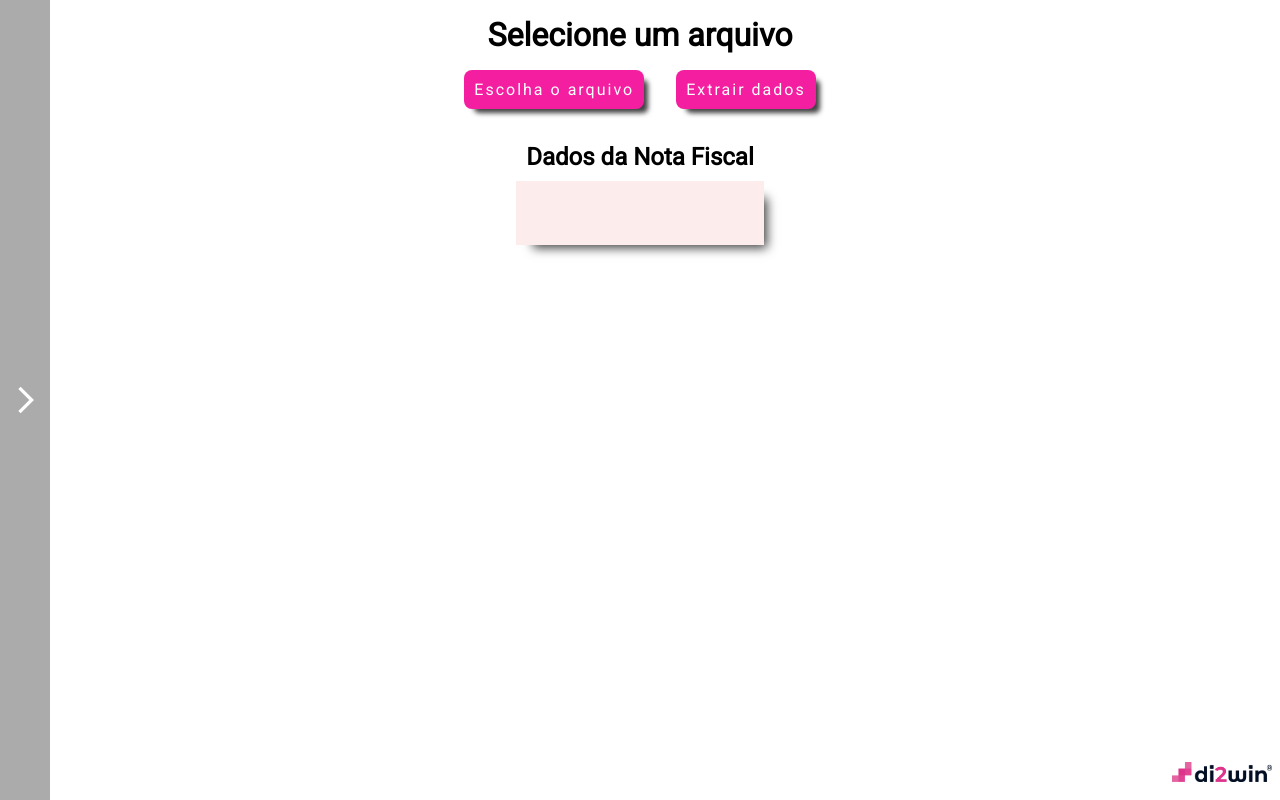
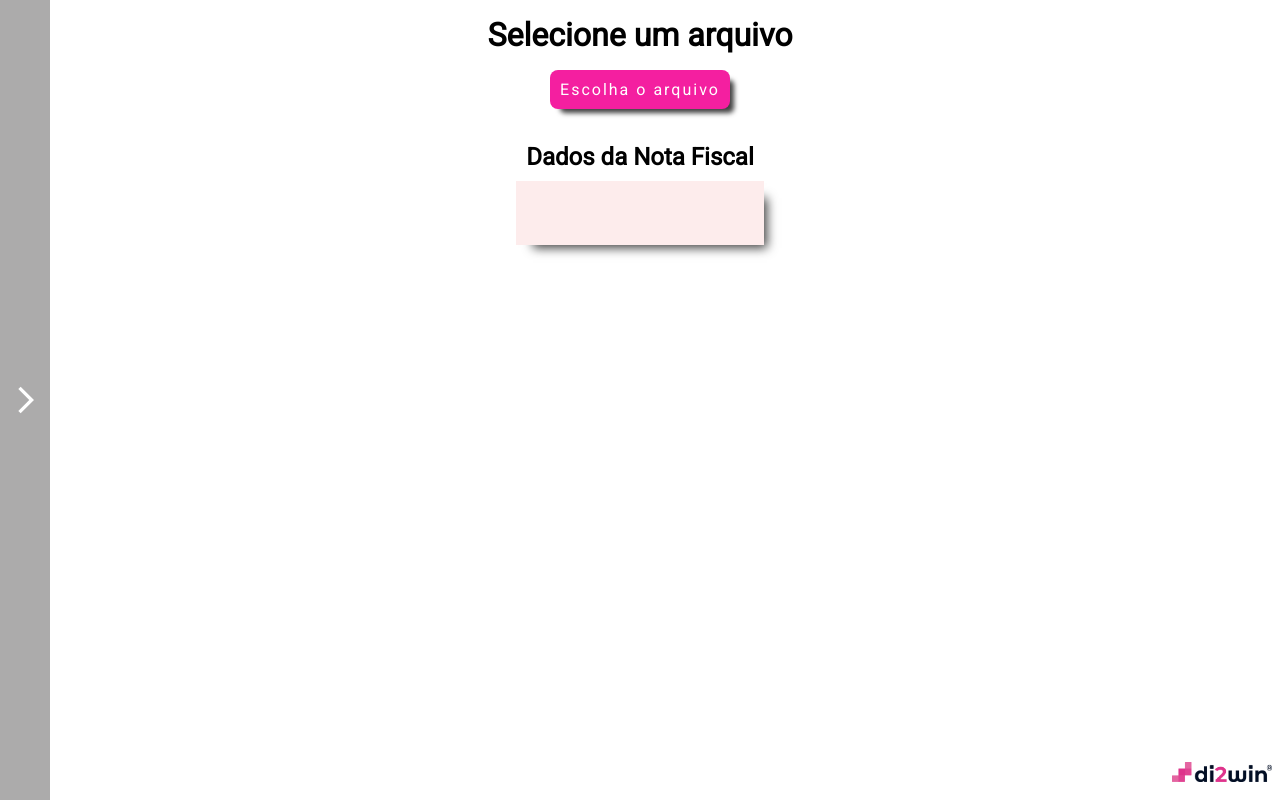
Before and after one commit to RachelDamasceno/Projeto-Integrador, a React (Create React App) app: page / in a window 1280 px wide. Built offline with nearby package versions, Linux system fonts and the light colour scheme.

Commit message:
mudancas no design

```diff
--- a/src/App.css
+++ b/src/App.css
@@ -95,6 +95,7 @@ body {
 
 .image-preview {
   max-width: 100%;
+  box-shadow: 7px 7px 5px -3px rgba(0, 0, 0, 0.75);
 }
 
 .logo-img {
--- a/src/pages/Home.js
+++ b/src/pages/Home.js
@@ -17,17 +17,18 @@ function Home() {
 
   return (
     <div className="main">
-
-      <section >
+      <section>
         <h1 className="upload-title">Selecione um arquivo</h1>
         <div className="btn-header">
           <label className="input-btn-label" htmlFor="input-btn">
             Escolha o arquivo
           </label>
           <input type="file" id="input-btn" onChange={handleFileChange} />
-          <button className="data-transfer-btn" onClick={mostrarTabela}>
-            Extrair dados
-          </button>
+          {selectedFile && (
+            <button className="data-transfer-btn" onClick={mostrarTabela}>
+              Extrair dados
+            </button>
+          )}
         </div>
       </section>
 
```
